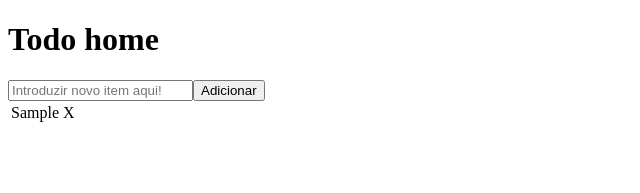
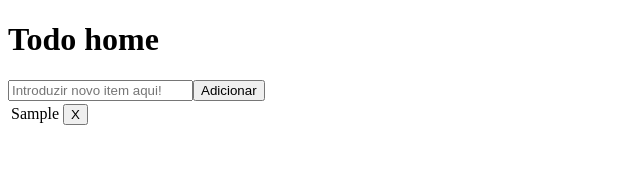
Before and after one commit to detatec/react-demo, a React (Vite) app: page / in a window 1280 px wide. Both pictures are taken after typing "Sample" into the empty fields and a click on the button "Adicionar". Shown: the top 193 px of the page, without its empty margins (0-640 px from the left). Built offline with nearby package versions, Linux system fonts and the light colour scheme.

Commit message:
Deletion event added

```diff
--- a/src/components/TodoList.jsx
+++ b/src/components/TodoList.jsx
@@ -25,14 +25,14 @@ function Input({ text, onTextChange, onClick}) {
     );
 }
 
-function List({ listOfItems }) {
+function List({ listOfItems, onDeleteItem }) {
     if (!listOfItems) return <p>Sem Itens!</p>;
 
     const items = listOfItems.map((item, index) => {
         return (
             <tr key={index}>
                 <td>{item}</td>
-                <td>X</td>
+                <td><button onClick={() => onDeleteItem(index)}>X</button></td>
             </tr>
         );
     });
@@ -69,6 +69,16 @@ export default function TodoList({ title }) {
         setListOfItems([...listOfItems, text]);
     }
 
+    function handleItemDeletion(itemIndex) {
+        const newList = [];
+        listOfItems.forEach((item, index) => {
+            if (index !== itemIndex)
+                newList.push(item);
+        });
+
+        setListOfItems(newList);
+    }
+
     return (
         <div className="todo-container">
             <Header title={title} />
@@ -79,6 +89,7 @@ export default function TodoList({ title }) {
             />
             <List
                 listOfItems={listOfItems}
+                onDeleteItem={handleItemDeletion}
             />
         </div>
     );
```
